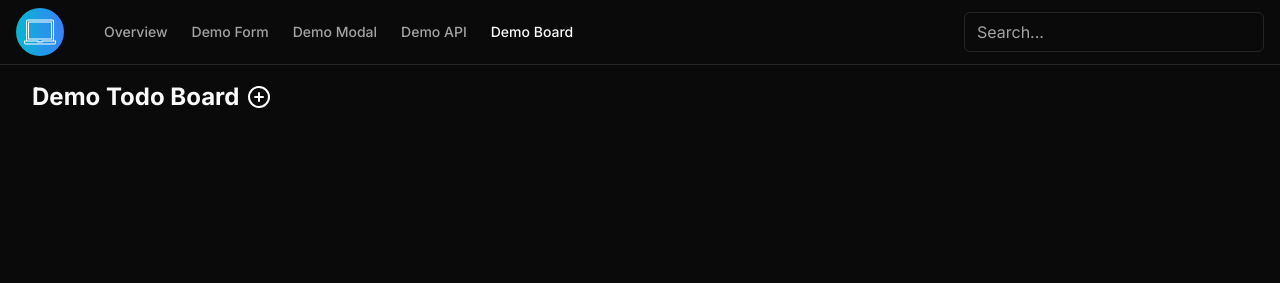
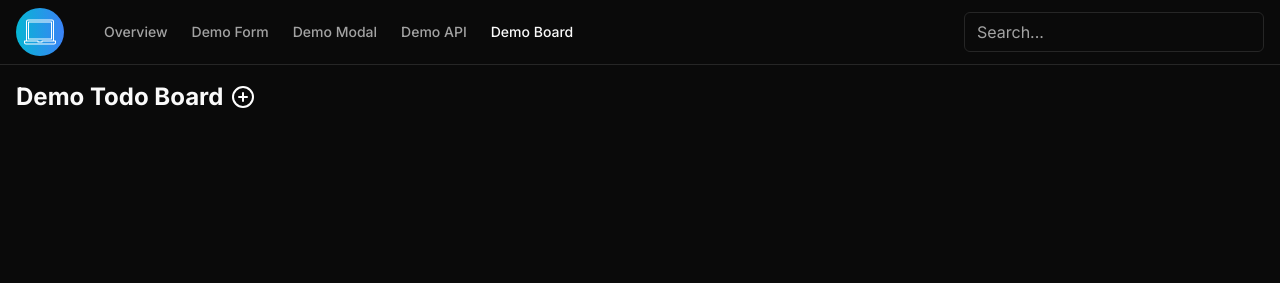
Before and after one commit to JoaoPauloCMarra/Nextjs-Boilerplate, a Next.js app: page /demo-board in a window 1280 px wide. Shown: the top 283 px of the page. Built offline with nearby package versions, Linux system fonts and the light colour scheme.

Commit message:
playwright & framer-motion & small changes

```diff
--- a/package.json
+++ b/package.json
@@ -37,7 +37,7 @@
 		"class-variance-authority": "^0.7.0",
 		"clsx": "^2.1.0",
 		"date-fns": "^3.3.1",
-		"framer-motion": "^10.18.0",
+		"framer-motion": "^11.0.2",
 		"jotai": "^2.6.2",
 		"lucide-react": "^0.314.0",
 		"next": "canary",
--- /dev/null
+++ b/src/app/client-providers.tsx
@@ -0,0 +1,8 @@
+'use client';
+
+import type { PropsWithChildren } from 'react';
+import { MotionConfig } from 'framer-motion';
+
+export default function ClientProviders({ children }: PropsWithChildren) {
+	return <MotionConfig reducedMotion="user">{children}</MotionConfig>;
+}
--- a/src/app/demo-board/page.tsx
+++ b/src/app/demo-board/page.tsx
@@ -23,7 +23,7 @@ const TodoBoard = dynamic(
 
 export default async function DemoModal() {
 	return (
-		<div className="container flex flex-1 flex-col items-center py-4 md:gap-4">
+		<div className="flex flex-1 flex-col items-center p-4 md:gap-4">
 			<TodoBoard createColumnAction={boardColumnSubmit} />
 		</div>
 	);
--- a/src/app/layout.tsx
+++ b/src/app/layout.tsx
@@ -2,7 +2,7 @@ import './globals.css';
 
 import type { PropsWithChildren } from 'react';
 import type { Metadata, Viewport } from 'next';
-import { Provider } from 'jotai';
+import { Provider as JotaiProvider } from 'jotai';
 import dynamic from 'next/dynamic';
 import { Inter as FontSans } from 'next/font/google';
 import { baseMetadata } from '@/lib/constants';
@@ -10,6 +10,7 @@ import GlobalStateDebugger from '@/components/global-state-debugger';
 import MainNav from '@/components/main-nav';
 import { Toaster } from '@/components/primitives/toaster';
 import { SearchForm } from '@/features/search-form';
+import ClientProviders from './client-providers';
 
 const BrandLogo = dynamic(() => import('@/components/brand-logo'));
 
@@ -42,7 +43,8 @@ export default function RootLayout({ children }: PropsWithChildren) {
 				className="bg-background font-sans text-foreground antialiased"
 				suppressHydrationWarning
 			>
-				<Provider>
+				<ClientProviders>
+					<JotaiProvider>
 						<div className="relative flex flex-col">
 							<div className="border-b">
 								<div className="flex flex-col items-center justify-center p-4 md:h-16 md:flex-row md:py-0">
@@ -59,7 +61,8 @@ export default function RootLayout({ children }: PropsWithChildren) {
 							<GlobalStateDebugger />
 						</div>
 						<Toaster />
-				</Provider>
+					</JotaiProvider>
+				</ClientProviders>
 			</body>
 		</html>
 	);
```
Also changed, not shown: playwright.config.ts (+10 -2 lines), 2 other files (tests, documents, lock files or other folders). Lines whose indentation alone changed are shown as unchanged.
